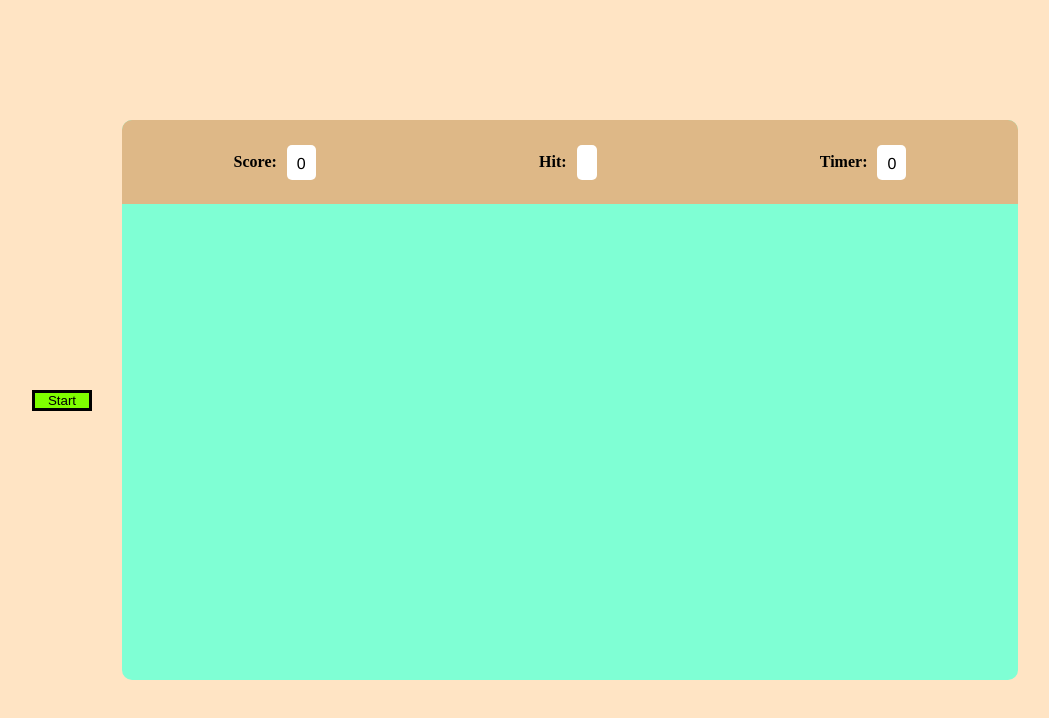
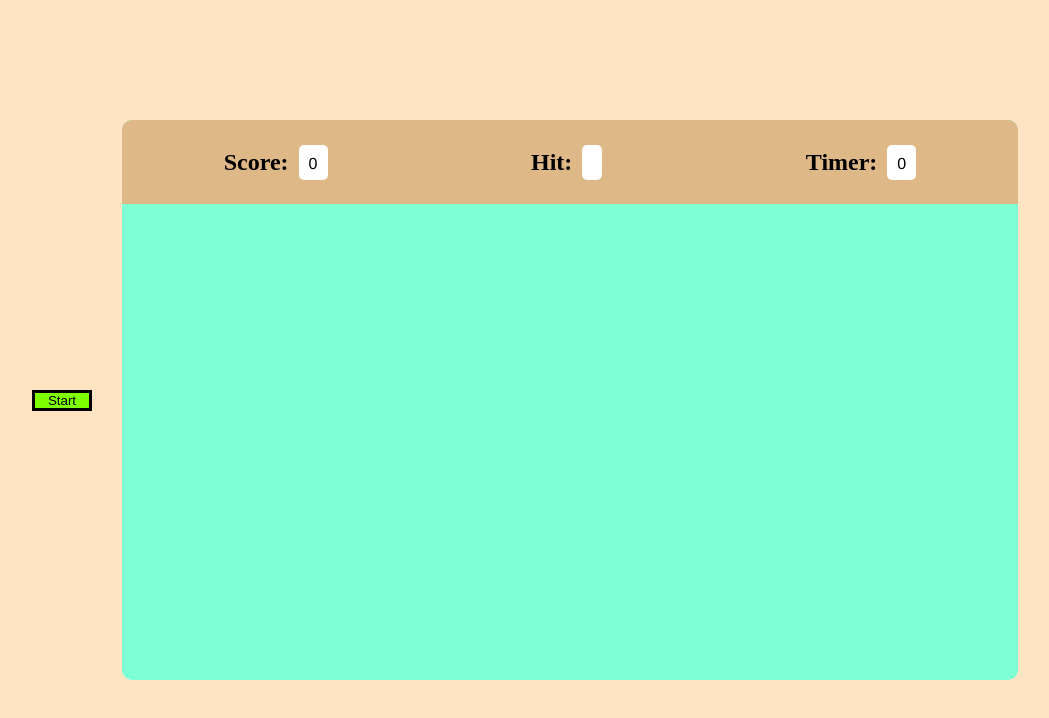
Before and after one commit to upasanagithubrit/upasana.github.io-bubblegame, a plain HTML site: page index.html in a window 1280 px wide. Shown: the whole page, without its empty margins (130-1179 px from the left). Drawn offline with Linux system fonts and the light colour scheme.

Commit message:
Update index.html

```diff
--- a/index.html
+++ b/index.html
@@ -12,16 +12,16 @@
         <div class="box">
             <div class="u">
                 <div class="elem">
-                    <h4> Score:</h4>
+                    <h2> Score:</h2>
                     <div class="ubox" id="score">0</div>
                 </div>
                 <div class="elem">
-                    <h4> Hit:</h4>
+                    <h2> Hit:</h2>
                     <div class="ubox" id="hit"></div>
 
                 </div>
                 <div class="elem">
-                    <h4> Timer:</h4>
+                    <h2> Timer:</h2>
                     <div id="timervalue" class="ubox">0</div>
 
                 </div>
```
